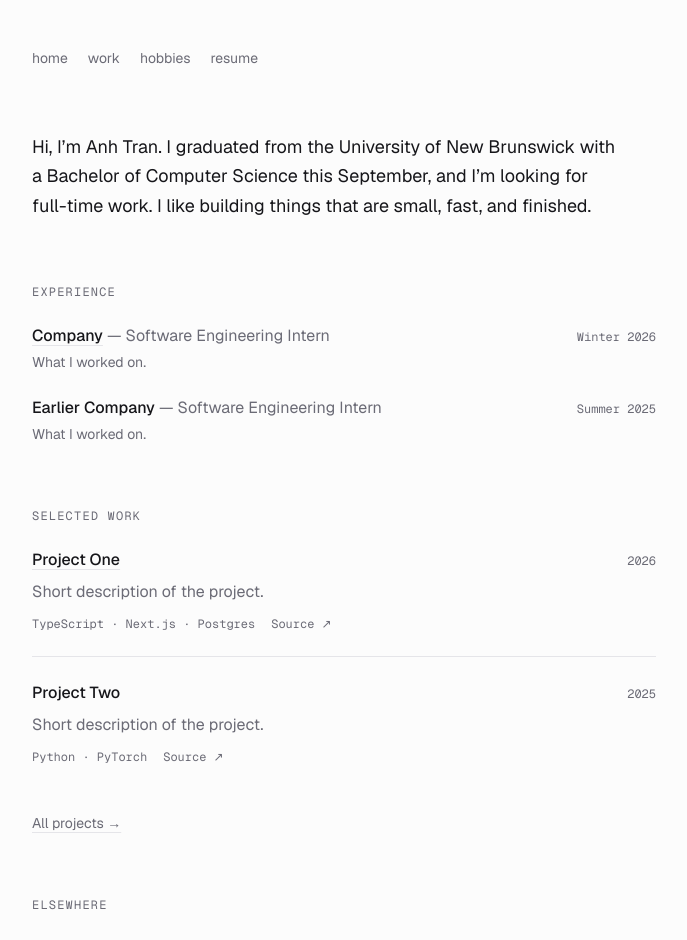
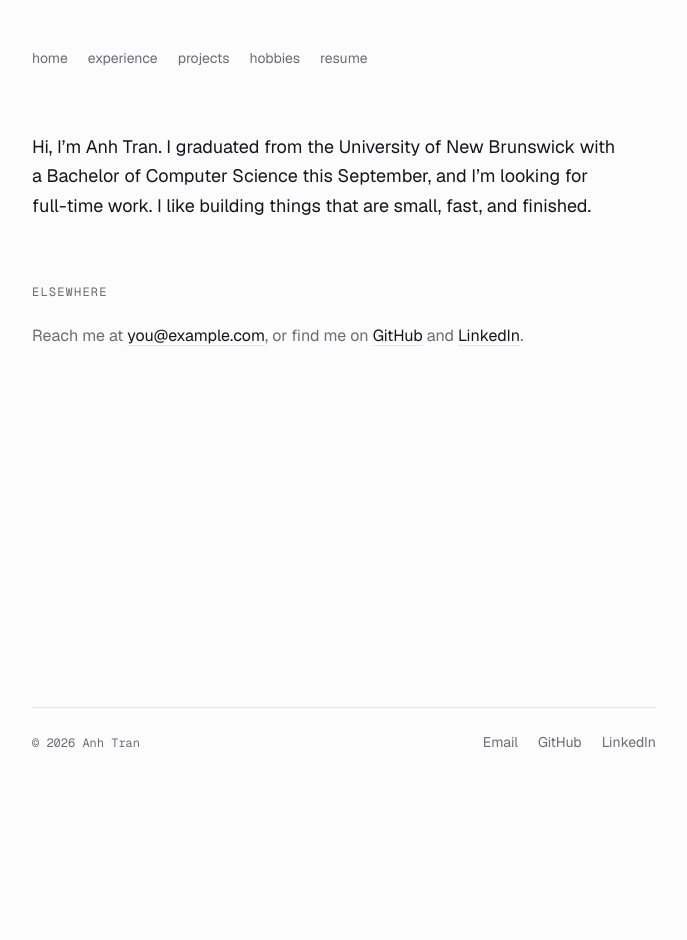
Before and after one commit to kumathy/portfolio, a Next.js app: page / in a window 1280 px wide. Shown: the top 940 px of the page, without its empty margins (296-983 px from the left). After the commit the page ends 800 px from the top, so only its background shows below. Built offline with nearby package versions, Linux system fonts and the light colour scheme.

Commit message:
feat: move experience to it's own section

```diff
--- /dev/null
+++ b/app/experience/page.tsx
@@ -0,0 +1,18 @@
+import type { Metadata } from "next";
+import { ExperienceList } from "@/components/experience-list";
+
+export const metadata: Metadata = {
+  title: "Experience",
+};
+
+export default function ExperiencePage() {
+  return (
+    <main className="mx-auto w-full max-w-2xl flex-1 px-6">
+      <h1 className="text-lg font-medium">Experience</h1>
+
+      <div className="mt-12">
+        <ExperienceList />
+      </div>
+    </main>
+  );
+}
--- a/app/page.tsx
+++ b/app/page.tsx
@@ -1,8 +1,4 @@
-import Link from "next/link";
-import { ExperienceList } from "@/components/experience-list";
-import { ProjectList } from "@/components/project-list";
 import { Section } from "@/components/section";
-import { featuredProjects } from "@/content/projects";
 import { site } from "@/lib/site";
 
 export default function Home() {
@@ -14,22 +10,6 @@ export default function Home() {
         full-time work. I like building things that are small, fast, and
         finished.
       </p>
-
-      <Section title="Experience">
-        <ExperienceList />
-      </Section>
-
-      <Section title="Selected work">
-        <ProjectList projects={featuredProjects} />
-        <p className="mt-6 text-sm">
-          <Link
-            href="/work"
-            className="text-muted underline decoration-border underline-offset-4 transition-colors hover:text-foreground"
-          >
-            All projects →
-          </Link>
-        </p>
-      </Section>
 
       <Section title="Elsewhere">
         <p className="text-muted">
--- a/app/work/page.tsx
+++ b/app/projects/page.tsx
@@ -3,17 +3,14 @@ import { ProjectList } from "@/components/project-list";
 import { projects } from "@/content/projects";
 
 export const metadata: Metadata = {
-  title: "Work",
+  title: "Projects",
   description: "Things I've built.",
 };
 
-export default function WorkPage() {
+export default function ProjectsPage() {
   return (
     <main className="mx-auto w-full max-w-2xl flex-1 px-6">
-      <h1 className="text-lg font-medium">Work</h1>
-      <p className="mt-2 text-muted">
-        Side projects, hackathon builds, and things I maintain.
-      </p>
+      <h1 className="text-lg font-medium">Projects</h1>
 
       <div className="mt-12">
         <ProjectList projects={projects} />
--- a/components/site-header.tsx
+++ b/components/site-header.tsx
@@ -3,7 +3,8 @@ import { site } from "@/lib/site";
 
 const nav = [
   { href: "/", label: "home" },
-  { href: "/work", label: "work" },
+  { href: "/experience", label: "experience" },
+  { href: "/projects", label: "projects" },
   { href: "/hobbies", label: "hobbies" },
 ];
 
```
